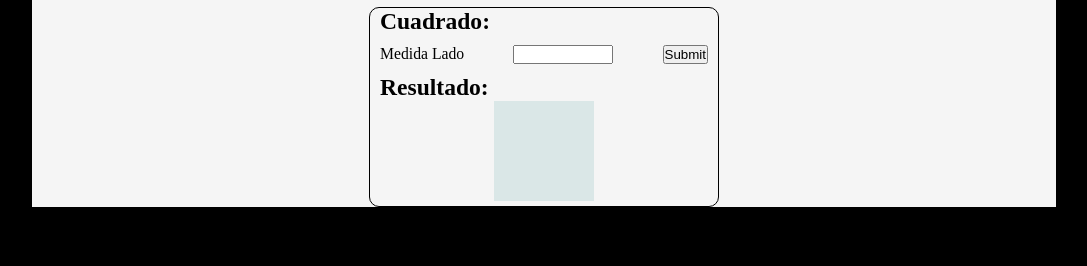
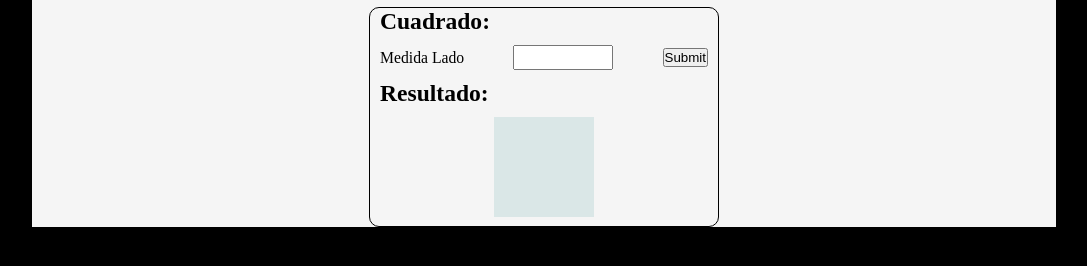
Before and after one commit to JoanMgro/JoanMgro.github.io, a plain HTML site: page index.html in a window 1280 px wide. Shown: the part 76-342 px from the top of the page, without its empty margins (96-1183 px from the left). Drawn offline with Linux system fonts and the light colour scheme.

Commit message:
just fixing sizes

```diff
--- a/style.css
+++ b/style.css
@@ -47,11 +47,11 @@ html {
 
  }
 
- .forms {
+ .forms { /*Contenedor de los forms*/
 
     max-width: 350px;
     width: 80%;
-    height: 200px;
+    height: 220px;
 
     margin: 0px auto;
     padding: 0px 10px;
@@ -64,15 +64,17 @@ html {
 
  }
 
-.form_box {
+.form_box { /*Form*/
 
     padding-top: 10px;
+    height: auto;
 
 }
 
-.data_1 {
+.data_1 { /*label and input 1st data form*/
     display: flex;
     justify-content: space-between;
+    align-items: center;
 
 
 
@@ -80,6 +82,8 @@ html {
 
  .in_form {
      width: 100px;
+     height: 25px;
+     font-size: 1.5rem;
  }
 
  .output {
@@ -89,6 +93,7 @@ html {
  .out_canvas {
      width: 100px;
      height: 100px;
-     margin: 0px auto;
+     margin: 10px auto 0px auto;
+
      background-color: rgb(218, 231, 231);
  }
```
